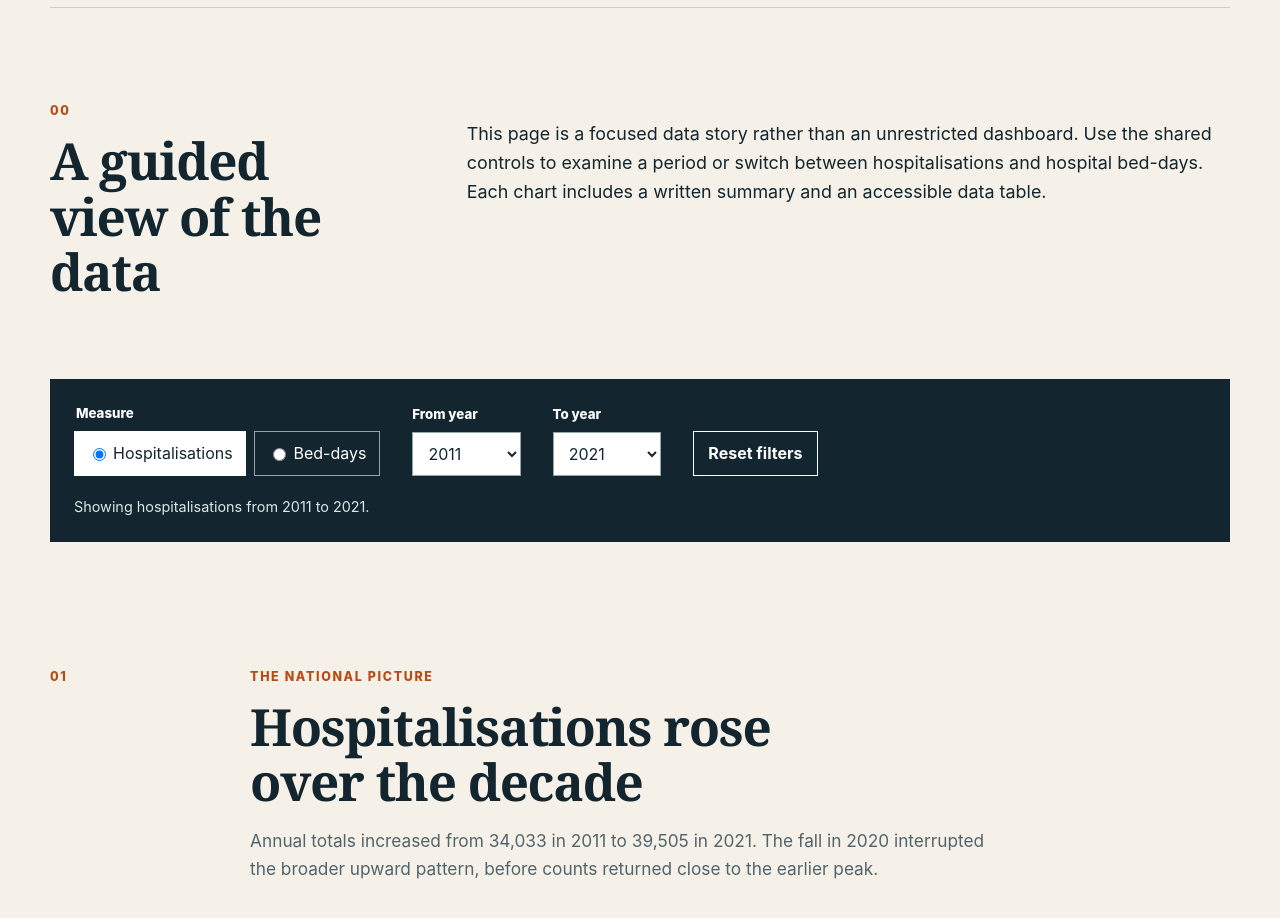
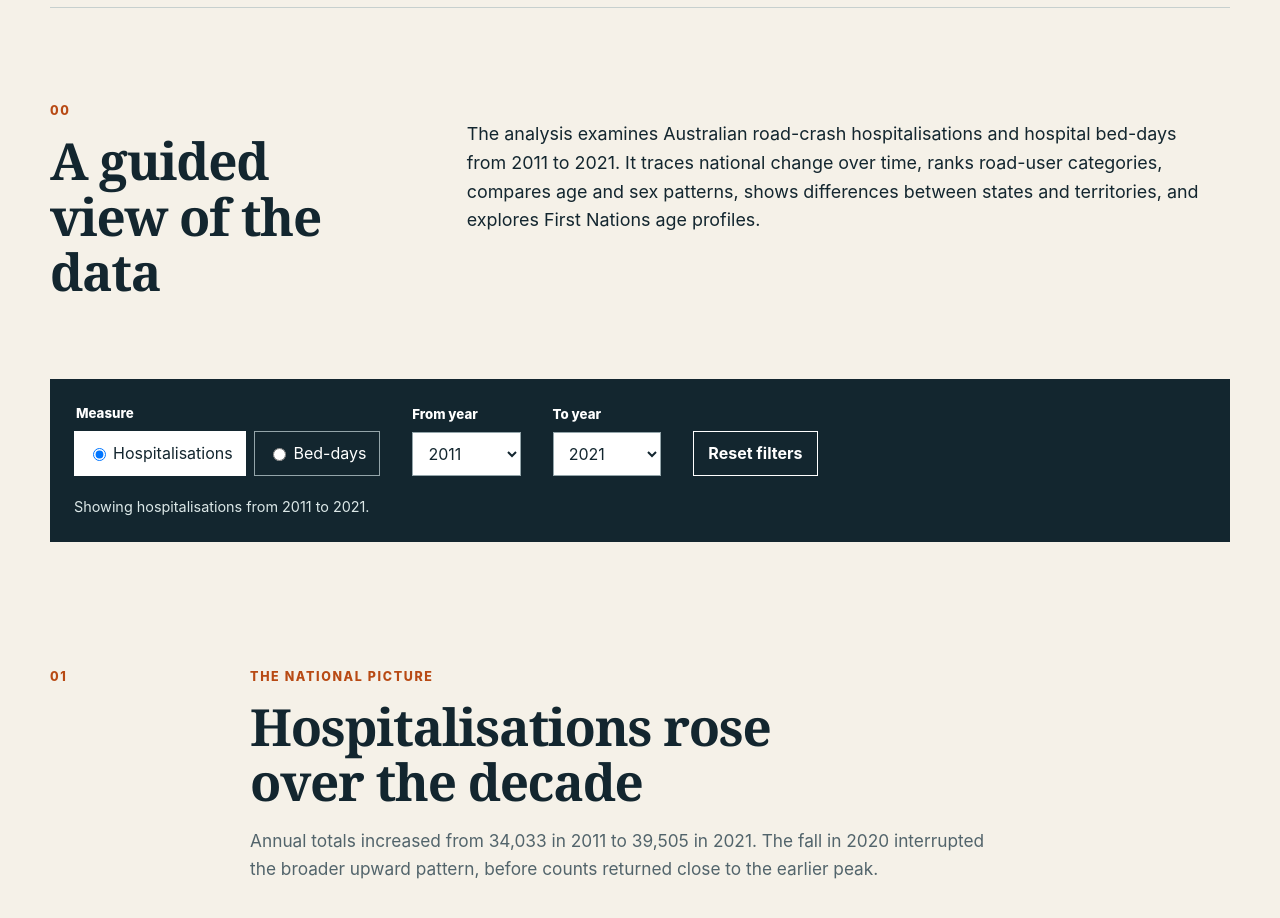
Before and after one commit to 105983711/Data_Visualisation_Project, a plain HTML site: page website/index.html in a window 1280 px wide. Shown: the part 800-1718 px from the top of the page. Drawn offline with Linux system fonts and the light colour scheme.

Commit message:
Describe the analysed hospitalisation data

```diff
--- a/website/index.html
+++ b/website/index.html
@@ -45,7 +45,7 @@
         <p class="section-number">00</p>
         <h2 id="overview-title">A guided view of the data</h2>
       </div>
-      <p>This page is a focused data story rather than an unrestricted dashboard. Use the shared controls to examine a period or switch between hospitalisations and hospital bed-days. Each chart includes a written summary and an accessible data table.</p>
+      <p>The analysis examines Australian road-crash hospitalisations and hospital bed-days from 2011 to 2021. It traces national change over time, ranks road-user categories, compares age and sex patterns, shows differences between states and territories, and explores First Nations age profiles.</p>
     </section>
 
     <form class="global-controls" id="global-controls" aria-label="Shared chart controls">
```
